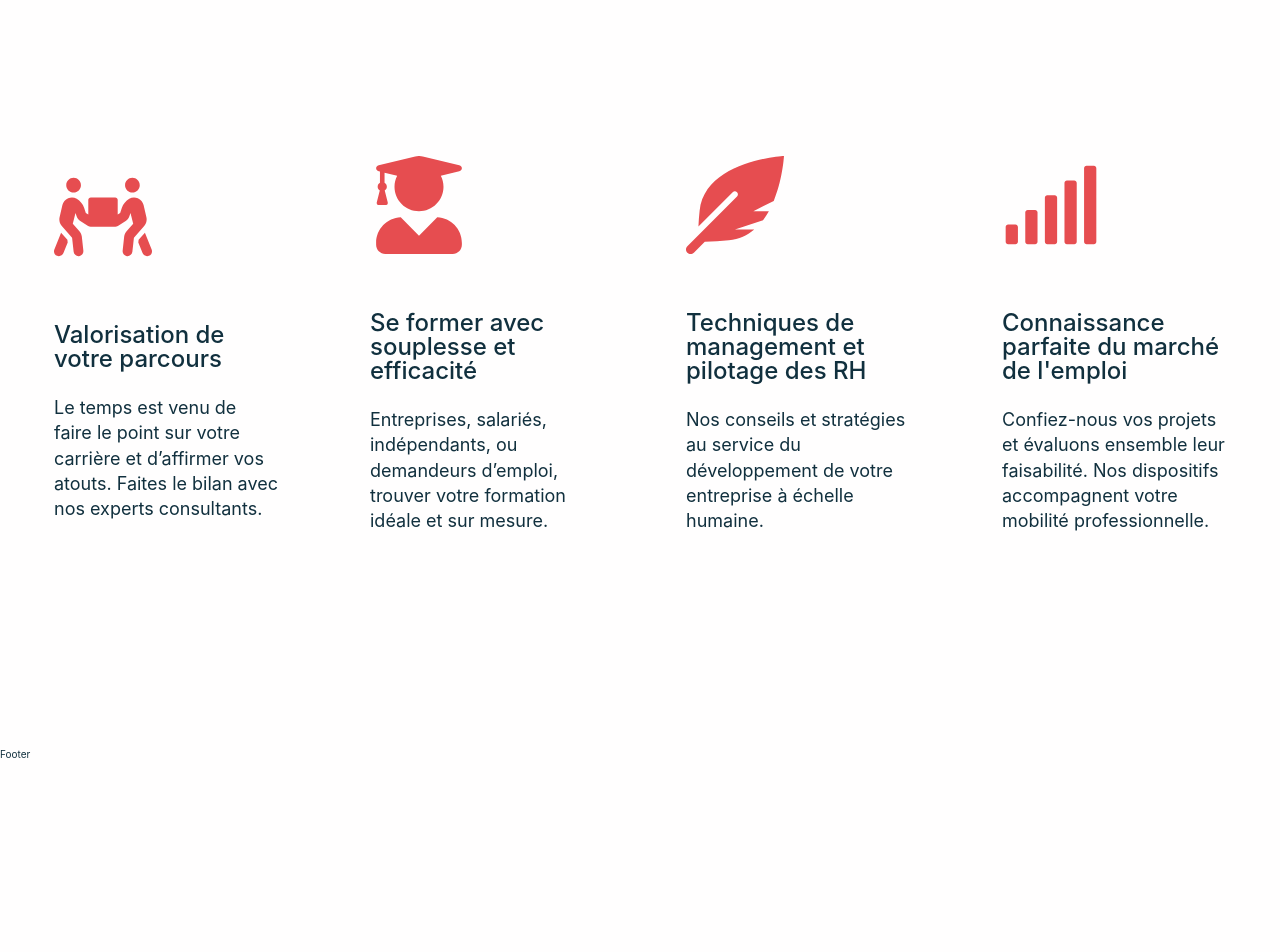
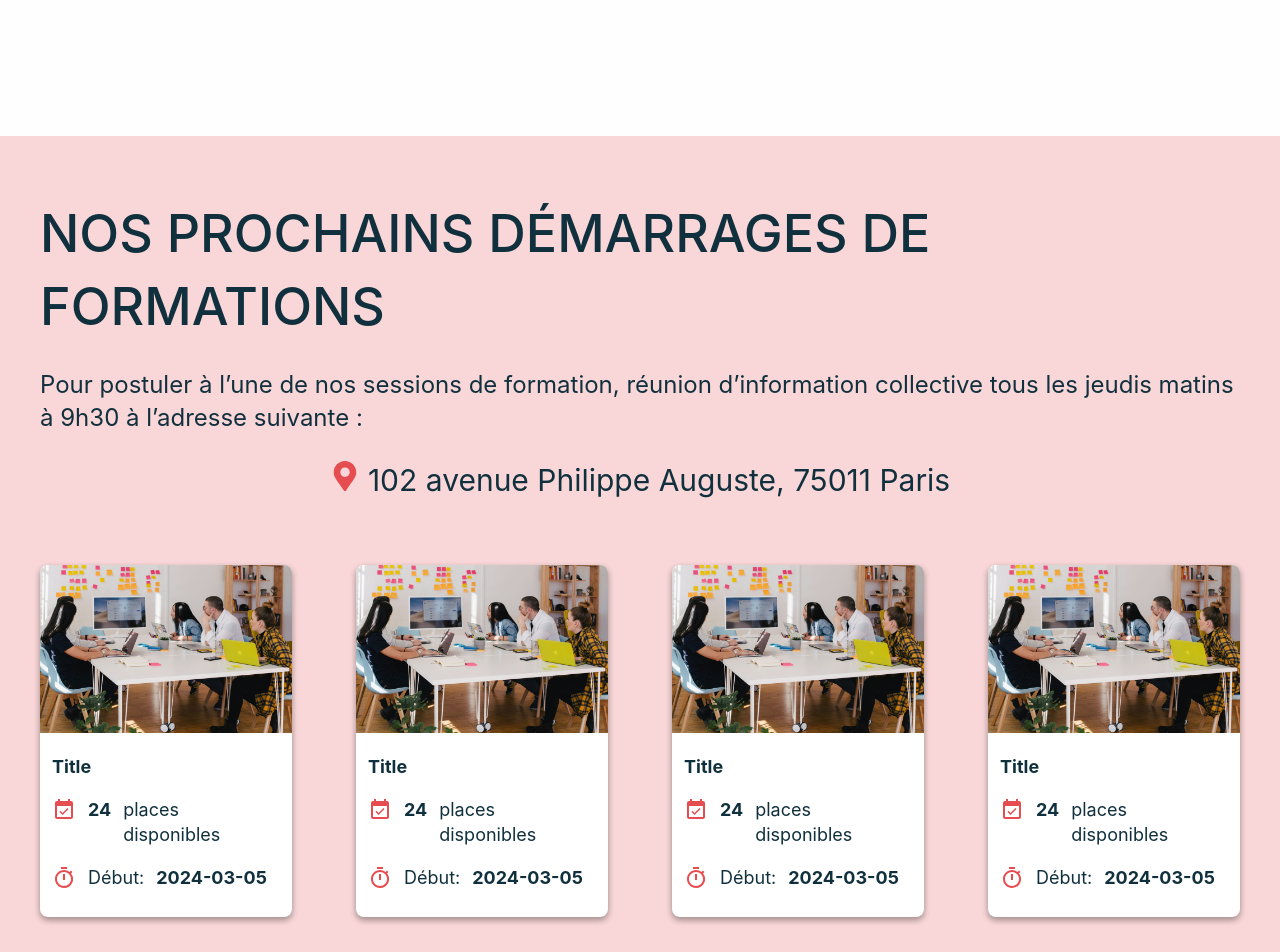
Before and after one commit to arifronyahmed/g2r-react, a React (Vite) app: page / in a window 1280 px wide. Shown: the part 700-1652 px from the top of the page. Before the commit the page ends 1461 px from the top, so only its background shows below. Built offline with nearby package versions, Linux system fonts and the light colour scheme.

Commit message:
Start info section added

```diff
--- a/src/components/hero/Hero.module.css
+++ b/src/components/hero/Hero.module.css
@@ -16,5 +16,5 @@
 .image {
   max-width: 100%;
   max-height: 100%;
-  opacity: 0.8;
+
 }
--- /dev/null
+++ b/src/components/startInfo/StartInfo.jsx
@@ -0,0 +1,54 @@
+import styles from "./StartInfo.module.css";
+import { MdOutlineTimer, MdEventAvailable } from "react-icons/md";
+import { FaMapMarkerAlt } from "react-icons/fa";
+
+import data from "./startInfoData";
+
+export default function StartInfo() {
+  return (
+    <section className={styles.start_info}>
+      <div className="container">
+        <div className={styles.text_box}>
+          <div className={styles.title}>{data.title}</div>
+          <div className={styles.text}>{data.infoText}</div>
+          <div className={styles.location}>
+            <span>
+              <FaMapMarkerAlt />
+            </span>
+            {data.location}
+          </div>
+        </div>
+
+        <div className="grid grid-column--4">
+          {data.cards.map((card, index) => (
+            <div key={index} className={styles.card}>
+              <div>
+                <img
+                  src={card.image}
+                  alt="group of people in the meeting"
+                  className={styles.img}
+                />
+              </div>
+              <div className={styles.card_title}>Title</div>
+              <div className={styles.card_element}>
+                <span className={styles.card_icon}>
+                  <MdEventAvailable />
+                </span>
+                <strong className={styles.card_seat}>
+                  {card.seatAvailable}
+                </strong>
+                places disponibles
+              </div>
+              <div className={styles.card_element}>
+                <span className={styles.card_icon}>
+                  <MdOutlineTimer />
+                </span>
+                Début: <strong>{card.startingDate}</strong>
+              </div>
+            </div>
+          ))}
+        </div>
+      </div>
+    </section>
+  );
+}
--- /dev/null
+++ b/src/components/startInfo/StartInfo.module.css
@@ -0,0 +1,62 @@
+.start_info {
+  background-color: #f9d7d8;
+  padding: 6.2rem 0;
+}
+
+.text_box {
+  display: flex;
+  flex-direction: column;
+  gap: 2.4rem;
+  margin-bottom: 6.4rem;
+}
+.title {
+  font-size: 5.2rem;
+  font-weight: 500;
+  text-transform: uppercase;
+}
+
+.text {
+  font-size: 2.4rem;
+}
+
+.location {
+  text-align: center;
+  font-size: 3rem;
+}
+.location span {
+  color: #e64d50;
+  margin-right: 0.8rem;
+}
+
+.card {
+  display: flex;
+  flex-direction: column;
+  gap: 1.8rem;
+  background-color: #fff;
+  padding-bottom: 1.8rem;
+  border-radius: 0.8rem;
+  box-shadow: rgba(0, 0, 0, 0.16) 0px 3px 6px, rgba(0, 0, 0, 0.23) 0px 3px 6px;
+}
+
+.img {
+  border-top-left-radius: 0.8rem;
+  border-top-right-radius: 0.8rem;
+  width: 100%;
+}
+
+.card_title {
+  font-size: 1.8rem;
+  font-weight: 700;
+  padding: 0 1.2rem;
+}
+.card_icon {
+  font-size: 2.4rem;
+  color: #e64d50;
+}
+.card_element {
+  font-size: 1.8rem;
+  display: flex;
+  gap: 1.2rem;
+  padding: 0 1.2rem;
+  font-size: 1.8rem;
+}
--- /dev/null
+++ b/src/components/startInfo/startInfoData.js
@@ -0,0 +1,40 @@
+const startInfoData = {
+  title: "Nos prochains démarrages de formations",
+  infoText:
+    "Pour postuler à l’une de nos sessions de formation, réunion d’information collective tous les jeudis matins à 9h30 à l’adresse suivante :",
+  location: "102 avenue Philippe Auguste, 75011 Paris",
+  cards: [
+    {
+      image: "/jason-goodman-vbxyFxlgpjM-unsplash.jpg",
+      seatAvailable: "24",
+      startingDate: "2024-03-05",
+    },
+    {
+      image: "/jason-goodman-vbxyFxlgpjM-unsplash.jpg",
+      seatAvailable: "24",
+      startingDate: "2024-03-05",
+    },
+    {
+      image: "/jason-goodman-vbxyFxlgpjM-unsplash.jpg",
+      seatAvailable: "24",
+      startingDate: "2024-03-05",
+    },
+    {
+      image: "/jason-goodman-vbxyFxlgpjM-unsplash.jpg",
+      seatAvailable: "24",
+      startingDate: "2024-03-05",
+    },
+    {
+      image: "/jason-goodman-vbxyFxlgpjM-unsplash.jpg",
+      seatAvailable: "24",
+      startingDate: "2024-03-05",
+    },
+    {
+      image: "/jason-goodman-vbxyFxlgpjM-unsplash.jpg",
+      seatAvailable: "24",
+      startingDate: "2024-03-05",
+    },
+  ],
+};
+
+export default startInfoData;
--- a/src/components/values/Values.jsx
+++ b/src/components/values/Values.jsx
@@ -6,55 +6,42 @@ import {
 } from "react-icons/fa";
 import styles from "./Values.module.css";
 
+
+const data = [
+  {
+    icon: <FaPeopleCarry />,
+    title: "Valorisation de votre parcours",
+    text: "Le temps est venu de faire le point sur votre carrière et d’affirmer vos atouts. Faites le bilan avec nos experts consultants.",
+  },
+  {
+    icon: <FaUserGraduate />,
+    title: "Se former avec souplesse et efficacité",
+    text: "Entreprises, salariés, indépendants, ou demandeurs d’emploi, trouver votre formation idéale et sur mesure.",
+  },
+  {
+    icon: <FaFeatherAlt />,
+    title: "Techniques de management et pilotage des RH",
+    text: "Nos conseils et stratégies au service du développement de votre entreprise à échelle humaine.",
+  },
+  {
+    icon: <FaSignal />,
+    title: "Connaissance parfaite du marché de l'emploi",
+    text: "Confiez-nous vos projets et évaluons ensemble leur faisabilité. Nos dispositifs accompagnent votre mobilité professionnelle.",
+  },
+];
+
+
+
 export default function Values() {
   return (
     <div className="container grid grid-column--4">
-      <div className={styles.card}>
-        <div className={styles.icon}>
-          <FaPeopleCarry />
+      {data.map((item, index) => (
+        <div key={index} className={styles.card}>
+          <div className={styles.icon}>{item.icon}</div>
+          <div className={styles.title}>{item.title}</div>
+          <p className={styles.text}>{item.text}</p>
         </div>
-        <div className={styles.title}>Valorisation de votre parcours</div>
-        <p className={styles.text}>
-          Le temps est venu de faire le point sur votre carrière et d’affirmer
-          vos atouts. Faites le bilan avec nos experts consultants.
-        </p>
-      </div>
-      <div className={styles.card}>
-        <div className={styles.icon}>
-          <FaUserGraduate />
-        </div>
-        <div className={styles.title}>
-          Se former avec souplesse et efficacité
-        </div>
-        <p className={styles.text}>
-          Entreprises, salariés, indépendants, ou demandeurs d’emploi, trouver
-          votre formation idéale et sur mesure.
-        </p>
-      </div>
-      <div className={styles.card}>
-        <div className={styles.icon}>
-          <FaFeatherAlt />
-        </div>
-        <div className={styles.title}>
-          Techniques de management et pilotage des RH
-        </div>
-        <p className={styles.text}>
-          Nos conseils et stratégies au service du développement de votre
-          entreprise à échelle humaine.
-        </p>
-      </div>
-      <div className={styles.card}>
-        <div className={styles.icon}>
-          <FaSignal />
-        </div>
-        <div className={styles.title}>
-          Connaissance parfaite du marché de l'emploi
-        </div>
-        <p className={styles.text}>
-          Confiez-nous vos projets et évaluons ensemble leur faisabilité. Nos
-          dispositifs accompagnent votre mobilité professionnelle.
-        </p>
-      </div>
+      ))}
     </div>
   );
 }
--- a/src/index.css
+++ b/src/index.css
@@ -90,6 +90,7 @@ body {
 .grid {
   display: grid;
   column-gap: 6.4rem;
+
 }
 
 .grid-column--2 {
@@ -101,6 +102,7 @@ body {
 }
 .grid-column--4 {
   grid-template-columns: repeat(4, 1fr);
+  row-gap: 6.4rem;
 }
 
 .grid-center--v {
--- a/src/pages/HomePage.jsx
+++ b/src/pages/HomePage.jsx
@@ -1,10 +1,12 @@
 import Hero from "../components/hero/Hero";
+import StartInfo from "../components/startInfo/StartInfo";
 import Values from "../components/values/Values";
 
 export default function HomePage() {
   return (
     <>
       <Hero />
+      <StartInfo />
       <Values />
     </>
   );
```
Also changed, not shown: public/jason-goodman-vbxyFxlgpjM-unsplash.jpg (added).
